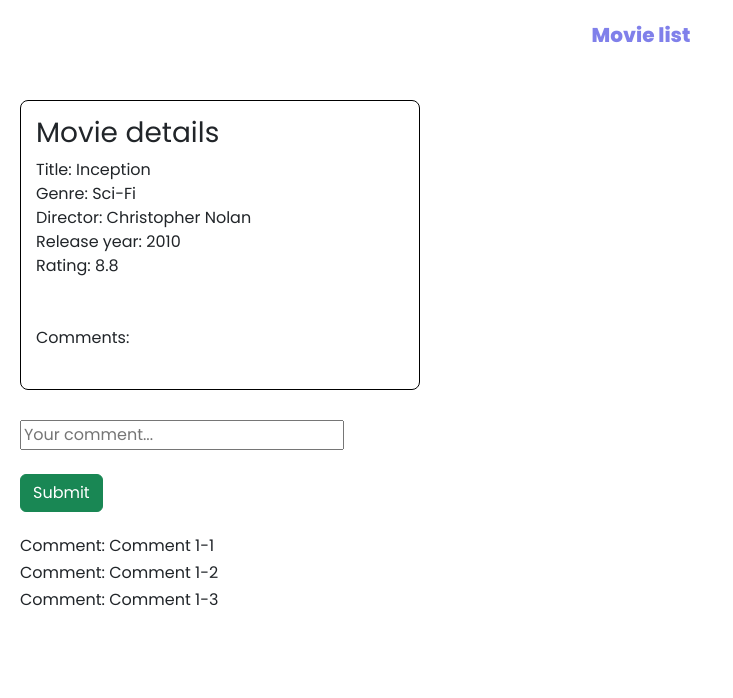
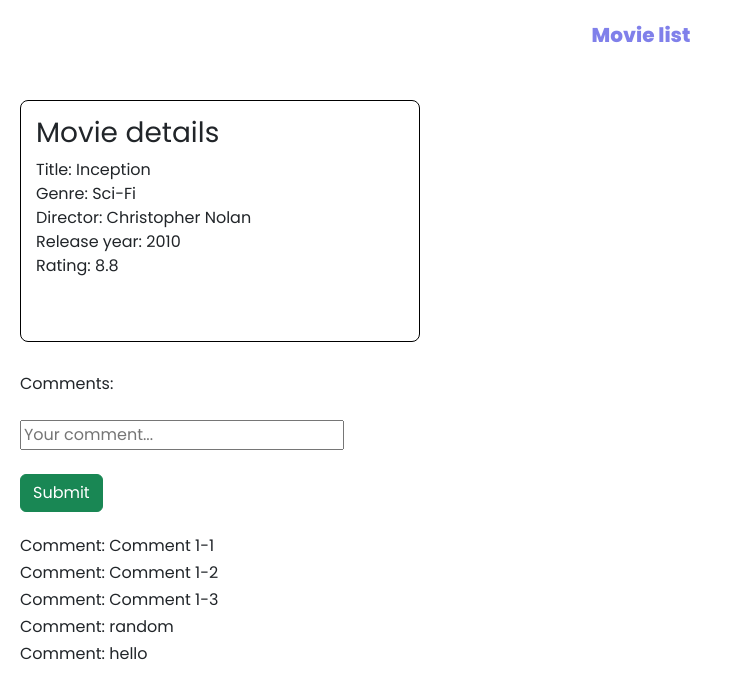
Before and after one commit to V-Markovskis/React-Query_React-router_React-i18n, a React (Vite) app: page /movie-list/1 in a window 1280 px wide. Shown: the top 698 px of the page, without its empty margins (0-733 px from the left). Built offline with nearby package versions, Linux system fonts and the light colour scheme; data requests are answered from the project's data file.

Commit message:
comments for each movie / fixes

```diff
--- a/db.json
+++ b/db.json
@@ -7,7 +7,11 @@
       "director": "Christopher Nolan",
       "release_year": 2010,
       "rating": 8.8,
-      "comments": ["Comment 1", "Comment 2", "Comment 3"]
+      "comments": [
+        "Comment 1",
+        "Comment 2",
+        "Comment 3"
+      ]
     },
     {
       "id": 2,
@@ -16,7 +20,11 @@
       "director": "Frank Darabont",
       "release_year": 1994,
       "rating": 9.3,
-      "comments": ["Comment 4", "Comment 5", "Comment 6"]
+      "comments": [
+        "Comment 4",
+        "Comment 5",
+        "Comment 6"
+      ]
     },
     {
       "id": 3,
@@ -25,7 +33,11 @@
       "director": "Francis Ford Coppola",
       "release_year": 1972,
       "rating": 9.2,
-      "comments": ["Comment 7", "Comment 8", "Comment 9"]
+      "comments": [
+        "Comment 7",
+        "Comment 8",
+        "Comment 9"
+      ]
     },
     {
       "id": 4,
@@ -34,7 +46,11 @@
       "director": "Quentin Tarantino",
       "release_year": 1994,
       "rating": 8.9,
-      "comments": ["Comment 10", "Comment 11", "Comment 12"]
+      "comments": [
+        "Comment 10",
+        "Comment 11",
+        "Comment 12"
+      ]
     },
     {
       "id": 5,
@@ -43,7 +59,11 @@
       "director": "Steven Spielberg",
       "release_year": 1993,
       "rating": 8.9,
-      "comments": ["Comment 13", "Comment 14", "Comment 15"]
+      "comments": [
+        "Comment 13",
+        "Comment 14",
+        "Comment 15"
+      ]
     },
     {
       "id": 6,
@@ -52,7 +72,11 @@
       "director": "Christopher Nolan",
       "release_year": 2008,
       "rating": 9,
-      "comments": ["Comment 16", "Comment 17", "Comment 18"]
+      "comments": [
+        "Comment 16",
+        "Comment 17",
+        "Comment 18"
+      ]
     },
     {
       "id": 7,
@@ -61,7 +85,11 @@
       "director": "Michel Gondry",
       "release_year": 2004,
       "rating": 8.3,
-      "comments": ["Comment 19", "Comment 20", "Comment 21"]
+      "comments": [
+        "Comment 19",
+        "Comment 20",
+        "Comment 21"
+      ]
     },
     {
       "id": 8,
@@ -70,7 +98,11 @@
       "director": "Robert Zemeckis",
       "release_year": 1994,
       "rating": 8.8,
-      "comments": ["Comment 22", "Comment 23", "Comment 24"]
+      "comments": [
+        "Comment 22",
+        "Comment 23",
+        "Comment 24"
+      ]
     },
     {
       "id": 9,
@@ -79,7 +111,11 @@
       "director": "David Fincher",
       "release_year": 1999,
       "rating": 8.8,
-      "comments": ["Comment 25", "Comment 26", "Comment 27"]
+      "comments": [
+        "Comment 25",
+        "Comment 26",
+        "Comment 27"
+      ]
     },
     {
       "id": 10,
@@ -88,49 +124,99 @@
       "director": "The Wachowskis",
       "release_year": 1999,
       "rating": 8.7,
-      "comments": ["Comment 28", "Comment 29", "Comment 30"]
+      "comments": [
+        "Comment 28",
+        "Comment 29",
+        "Comment 30"
+      ]
     }
   ],
   "comments": [
     {
-      "id": 1,
-      "commentsArray": ["Comment 1-1", "Comment 1-2", "Comment 1-3"]
+      "commentsArray": [
+        "Comment 1-1",
+        "Comment 1-2",
+        "Comment 1-3",
+        "random",
+        "hello"
+      ],
+      "id": 1
     },
     {
-      "id": 2,
-      "commentsArray": ["Comment 2-1", "Comment 2-2", "Comment 2-3"]
+      "commentsArray": [
+        "Comment 2-1",
+        "Comment 2-2",
+        "Comment 2-3",
+        "Made me cry"
+      ],
+      "id": 2
     },
     {
-      "id": 3,
-      "commentsArray": ["Comment 3-1", "Comment 3-2", "Comment 3-3"]
+      "commentsArray": [
+        "Comment 3-1",
+        "Comment 3-2",
+        "Comment 3-3",
+        "I am Murlock"
+      ],
+      "id": 3
     },
     {
-      "id": 4,
-      "commentsArray": ["Comment 4-1", "Comment 4-2", "Comment 4-3"]
+      "commentsArray": [
+        "Comment 4-1",
+        "Comment 4-2",
+        "Comment 4-3",
+        "Thanks Quentin!"
+      ],
+      "id": 4
     },
     {
-      "id": 5,
-      "commentsArray": ["Comment 5-1", "Comment 5-2", "Comment 5-3"]
+      "commentsArray": [
+        "Comment 5-1",
+        "Comment 5-2",
+        "Comment 5-3",
+        "Same story for me..."
+      ],
+      "id": 5
     },
     {
       "id": 6,
-      "commentsArray": ["Comment 6-1", "Comment 6-2", "Comment 6-3"]
+      "commentsArray": [
+        "Comment 6-1",
+        "Comment 6-2",
+        "Comment 6-3"
+      ]
     },
     {
       "id": 7,
-      "commentsArray": ["Comment 7-1", "Comment 7-2", "Comment 7-3"]
+      "commentsArray": [
+        "Comment 7-1",
+        "Comment 7-2",
+        "Comment 7-3"
+      ]
     },
     {
       "id": 8,
-      "commentsArray": ["Comment 8-1", "Comment 8-2", "Comment 8-3"]
+      "commentsArray": [
+        "Comment 8-1",
+        "Comment 8-2",
+        "Comment 8-3"
+      ]
     },
     {
       "id": 9,
-      "commentsArray": ["Comment 9-1", "Comment 9-2", "Comment 9-3"]
+      "commentsArray": [
+        "Comment 9-1",
+        "Comment 9-2",
+        "Comment 9-3"
+      ]
     },
     {
       "id": 10,
-      "commentsArray": ["Comment 10-1", "Comment 10-2", "Comment 10-3"]
+      "commentsArray": [
+        "Comment 10-1",
+        "Comment 10-2",
+        "Comment 10-3"
+      ]
     }
   ]
 }
--- a/src/Components/SingleMovie/DisplaySingleMovieComments/DisplaySingleMovieComments.tsx
+++ b/src/Components/SingleMovie/DisplaySingleMovieComments/DisplaySingleMovieComments.tsx
@@ -1,18 +1,19 @@
 import MovieComments from '../../MovieComments/MovieComments.tsx';
 import useGetSingleMovieComments from '../SingleMovieHooks/useGetSingleMovieComments.tsx';
 import style from './DisplaySingleMovieComments.module.css';
+import usePostSingleMovieComments from '../SingleMovieHooks/usePostSingleMovieComments.tsx';
+import { useState } from 'react';
 
 type SingleMovieCommentsProps = {
   id: string;
 };
 
 const DisplaySingleMovieComments = ({ id }: SingleMovieCommentsProps) => {
-  // const [comment, setComment] = useState<string>('');
-  // const [allComments, setAllComments] = useState<string[]>([]);
+  const [comment, setComment] = useState<string>('');
 
   const { data, isLoading } = useGetSingleMovieComments(id!);
 
-  console.log('data, sing movie comments', data);
+  const singleMovieCommentsMutation = usePostSingleMovieComments(id!, data);
 
   if (isLoading) {
     return <div>Loading...</div>;
@@ -28,14 +29,19 @@ const DisplaySingleMovieComments = ({ id }: SingleMovieCommentsProps) => {
         onSubmit={(e) => {
           e.preventDefault();
           console.log('Submit button clicked');
+          singleMovieCommentsMutation.mutate(comment);
+          setComment('');
         }}
       >
+        <label htmlFor="comments">Comments:</label>
+        <br />
+        <br />
         <input
           type="text"
           id="comments"
           placeholder="Your comment..."
-          // value={comment}
-          // onChange={(e) => setComment(e.target.value)}
+          value={comment}
+          onChange={(e) => setComment(e.target.value)}
         />
         <br />
         <br />
--- a/src/Components/SingleMovie/SingleMovie.tsx
+++ b/src/Components/SingleMovie/SingleMovie.tsx
@@ -32,9 +32,6 @@ const SingleMovie = () => {
         <br />
         <br />
         <br />
-        <label htmlFor="comments">Comments:</label>
-        <br />
-        <br />
       </div>
       <DisplaySingleMovieComments id={id!}></DisplaySingleMovieComments>
     </>
--- /dev/null
+++ b/src/Components/SingleMovie/SingleMovieHooks/usePostSingleMovieComments.tsx
@@ -0,0 +1,22 @@
+import { useMutation, useQueryClient } from 'react-query';
+import axios from 'axios';
+import { SingleMovieCommentType } from '../../../DataTypes/MovieType.tsx';
+
+const usePostSingleMovieComments = (id: string, data: SingleMovieCommentType) => {
+  const queryClient = useQueryClient();
+
+  return useMutation({
+    mutationFn: (comment: string) => {
+      const commentsArray = [...data.commentsArray, comment];
+      return axios.put(`http://localhost:3000/comments/${id}`, { commentsArray });
+    },
+    onSuccess: () => {
+      queryClient.invalidateQueries({ queryKey: ['movie-comments'] });
+    },
+    onError: (error) => {
+      console.error('Failed to delete: ', error);
+    },
+  });
+};
+
+export default usePostSingleMovieComments;
```
